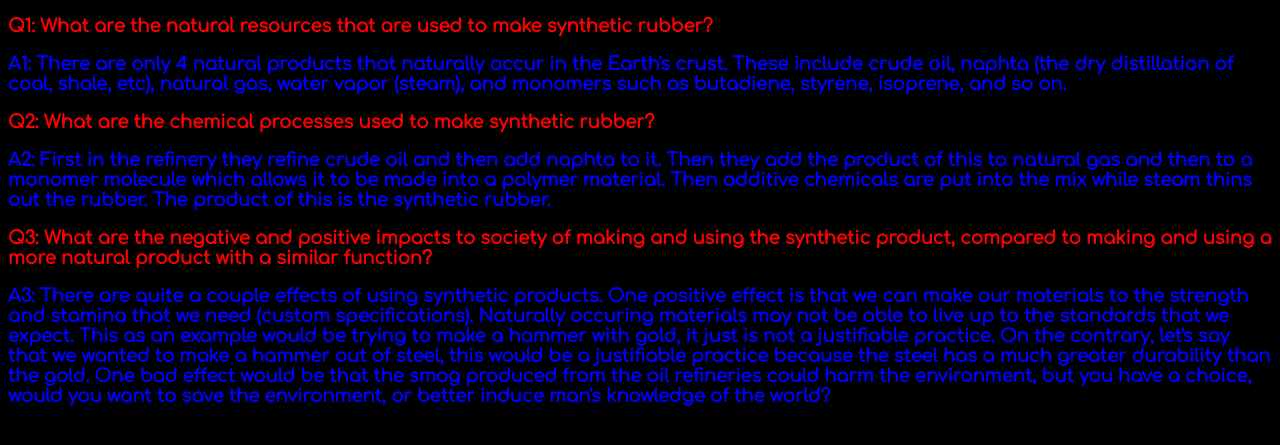
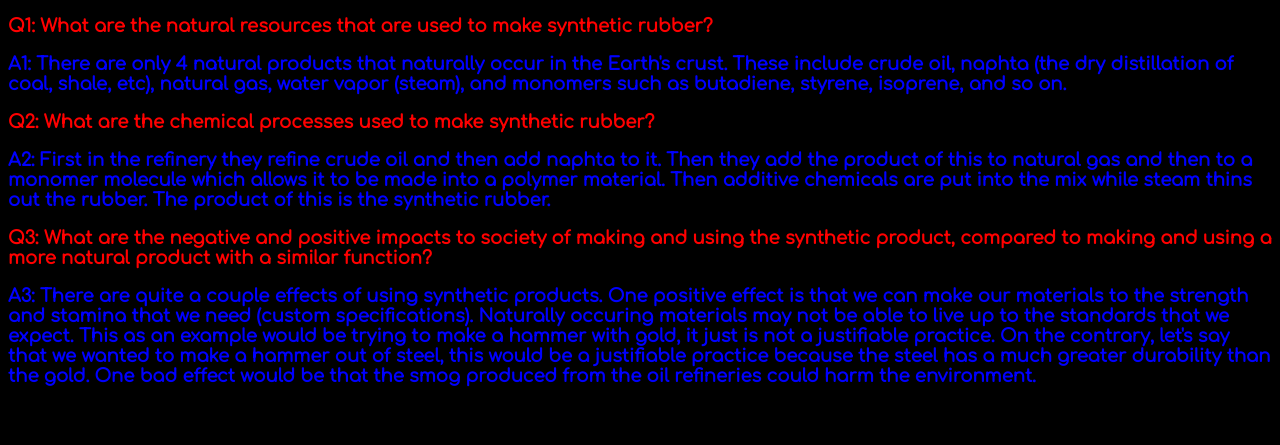
Before and after one commit to PenetratingShot/science, a plain HTML site: page index.html in a window 1280 px wide. Shown: the part 87-532 px from the top of the page. Drawn offline with Linux system fonts and the light colour scheme.

Commit message:
Update index.html

```diff
--- a/index.html
+++ b/index.html
@@ -40,7 +40,7 @@
       </div>
       <div class="section">
         <p class="q"><b>Q3: What are the negative and positive impacts to society of making and using the synthetic product, compared to making and using a more natural product with a similar function?</b></p>
-        <p class="a"><b>A3: There are quite a couple effects of using synthetic products. One positive effect is that we can make our materials to the strength and stamina that we need (custom specifications). Naturally occuring materials may not be able to live up to the standards that we expect. This as an example would be trying to make a hammer with gold, it just is not a justifiable practice. On the contrary, let's say that we wanted to make a hammer out of steel, this would be a justifiable practice because the steel has a much greater durability than the gold. One bad effect would be that the smog produced from the oil refineries could harm the environment, but you have a choice, would you want to save the environment, or better induce man's knowledge of the world?</b></p>
+        <p class="a"><b>A3: There are quite a couple effects of using synthetic products. One positive effect is that we can make our materials to the strength and stamina that we need (custom specifications). Naturally occuring materials may not be able to live up to the standards that we expect. This as an example would be trying to make a hammer with gold, it just is not a justifiable practice. On the contrary, let's say that we wanted to make a hammer out of steel, this would be a justifiable practice because the steel has a much greater durability than the gold. One bad effect would be that the smog produced from the oil refineries could harm the environment.</b></p>
       </div>
     </div>
 	</body>
```
